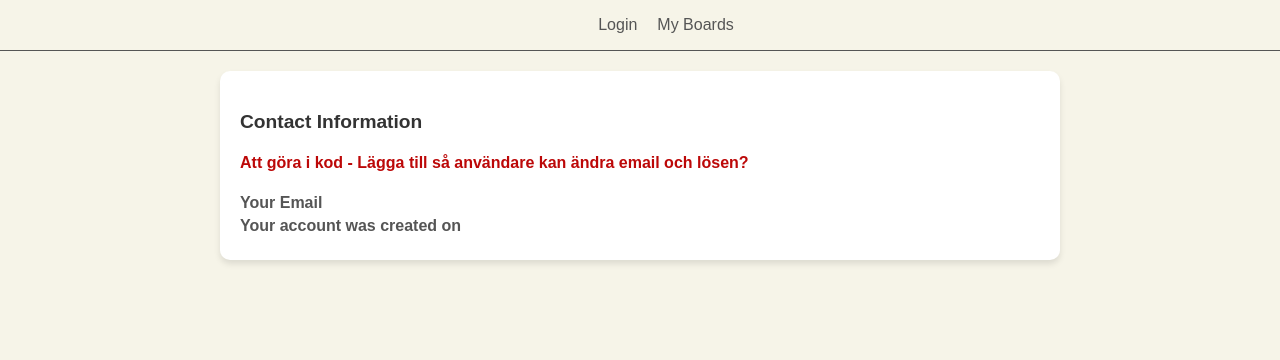
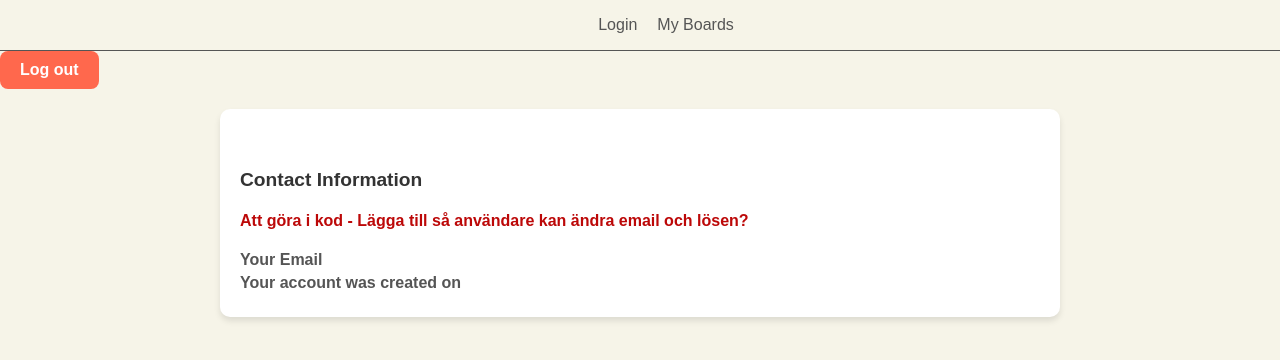
Before and after one commit to nvikberg/ExamensarbeteHjalmarVikberg, a React (Create React App) app in the folder my-react-app/: page /profilepage in a window 1280 px wide. Shown: the top 360 px of the page. Built offline with nearby package versions, Linux system fonts and the light colour scheme; no server answers.

Commit message:
logaut knappen fix

```diff
--- /dev/null
+++ b/my-react-app/src/CSS/Logout.module.css
@@ -0,0 +1,25 @@
+.logoutButton {
+    background-color: #ff684d;
+    color: white;
+    padding: 10px 20px;
+    font-size: 1rem;
+    font-weight: bold;
+    border: none;
+    border-radius: 8px;
+    cursor: pointer;
+    transition: background-color 0.3s, transform 0.2s;
+  }
+
+  .logoutButton:hover {
+    background-color: #e04343;
+    transform: scale(1.05);
+  }
+
+  .logoutButton:focus {
+    outline: none;
+  }
+
+  .logoutButton:active {
+    transform: scale(1);
+    box-shadow: 0 4px 12px rgba(0, 0, 0, 0.15);
+  }
--- a/my-react-app/src/CSS/ProfilePage.module.css
+++ b/my-react-app/src/CSS/ProfilePage.module.css
@@ -1,4 +1,11 @@
 /* Profile Page Container */
+.logoutContainer {
+    display: flex;
+    justify-content: right;
+    align-items: center;
+    margin-top: 100px;
+  }
+
 .profileContainer {
     width: 100%;
     max-width: 800px;
--- a/my-react-app/src/TS/Logout.tsx
+++ b/my-react-app/src/TS/Logout.tsx
@@ -2,7 +2,7 @@
 import { useNavigate } from "react-router-dom";
 import { auth } from "../Data/firebase"; // Import Firebase Auth
 import { getAuth, onAuthStateChanged, signOut } from "firebase/auth";
-
+import styles from '../CSS/Logout.module.css'
 
 
 //OBSSS funkar inte helt än
@@ -40,7 +40,7 @@
 
     return (
 <>
-<button onClick={handleLogout}>Log out</button>
+<button className={styles.logoutButton} onClick={handleLogout}>Log out</button>
 </>
 
     );
--- a/my-react-app/src/TS/ProfilePage.tsx
+++ b/my-react-app/src/TS/ProfilePage.tsx
@@ -3,7 +3,9 @@
 import { getAuth } from 'firebase/auth';
 import { getDoc, collection, query, where, doc } from 'firebase/firestore';
 import styles from '../CSS/ProfilePage.module.css';
+import logoutStyles from '../CSS/Logout.module.css'
 import DeleteUser from './DeleteUser';
+import Logout from './Logout';
 
 interface User {
     email: any;
@@ -12,7 +14,7 @@
     bio?: string;
 }
 
-const ProfilePage: React.FC = ({}) => {
+const ProfilePage: React.FC = ({ }) => {
     const [user, setUser] = useState<User | null>(null);
     const [loading, setLoading] = useState<boolean>(true); // Add loading state
     const auth = getAuth();
@@ -54,8 +56,13 @@
     //   }
 
     return (
+        <>
+            <div className={styles.logOutContainer}>
+                <Logout></Logout>
+            </div>
             <div className={styles.profileContainer}>
-      <div className="profile-header">
+
+                <div className={styles.profileHeader}>
                     {/* AVATAR PROFIL PIC HÄR */}
                     {user?.profilePic && (
                         <img src={user.profilePic} alt="Profile" className={styles.profilePic}
@@ -75,6 +82,8 @@
                 </div>
                 {currentUser && <DeleteUser userID={currentUser.uid} userEmail={currentUser.email} />}
             </div>
+        </>
+
     );
 };
 
```
Lines whose indentation alone changed are shown as unchanged.
